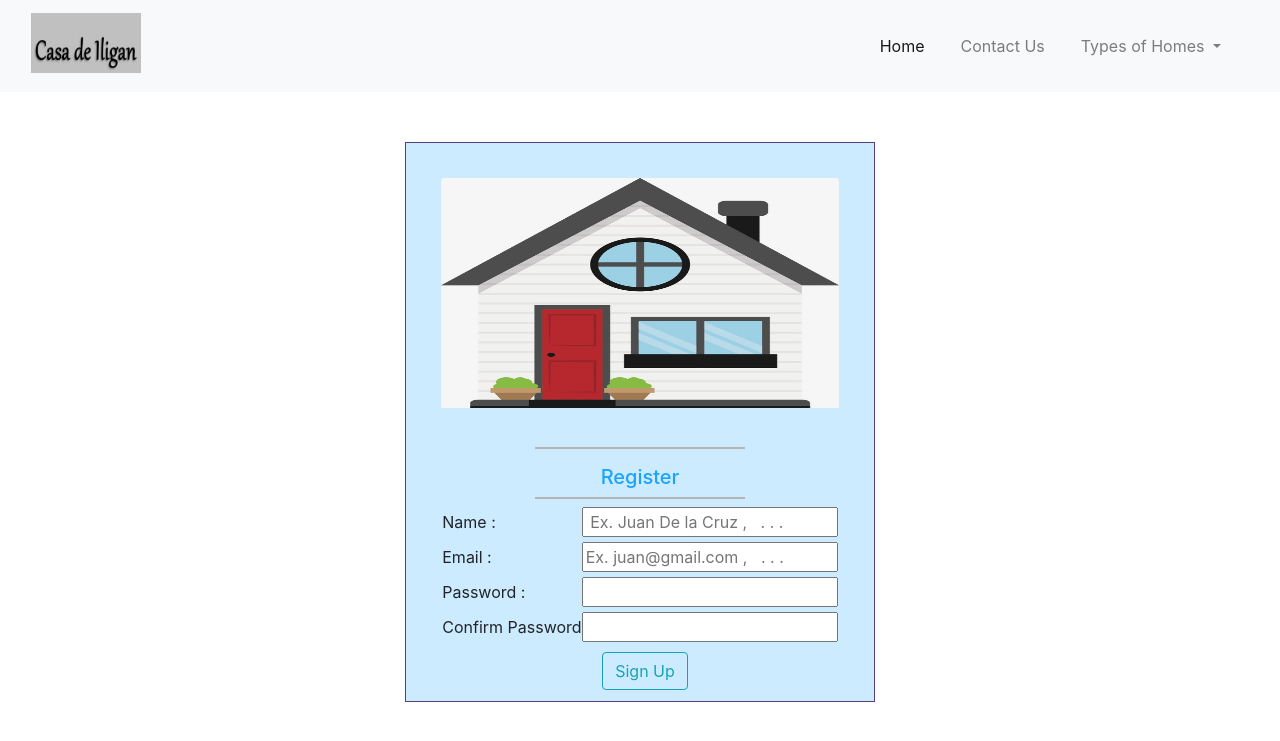
After one commit to drichardcarl/CasadeIligan, a Python web app: template frontend/templates/registration.html in a window 1280 px wide. The commit adds this page. Shown: the top 741 px of the page. Run offline with Jinja, Linux system fonts and the light colour scheme; the template is opened without the code that fills it, so the values that code supplies are empty; some libraries are stand-ins or nearby versions.

Commit message:
registration page completed

```diff
--- a/frontend/static/style.css
+++ b/frontend/static/style.css
@@ -58,9 +58,16 @@ border-radius:0;
 /*LOGIN*/
 
 .login{
-	margin-top: 145px;
+	margin-top:50px;
 	background-color:#ccebff;
 	border: 1px solid #563d7c;
+
+}
+.login hr{
+  border-top: 2px solid #b4b4b4;
+  width: 45%;
+  margin-top: .3rem;
+  margin-bottom: 0.5rem;
 }
 .login-head h5{
 	text-align: center;
@@ -68,40 +75,52 @@ border-radius:0;
 	padding-top: 0.5rem;
 	color:#1aa3ff;
 }
-.login-head{
-	margin: 0;
-	padding: 0;
-
-}
-
-.login hr{
-  border-top: 2px solid #b4b4b4;
-  width: 45%;
-  margin-top: .3rem;
-  margin-bottom: 0.5rem;
-}
 .login-head p{
-	padding:0;
-	margin:0;
 	color: blue;
 }
+ .login-field label{
+	text-align: left;
+	display: inline-block;
+	width:80px;
+	white-space: nowrap;
+	text-overflow: ellipsis;
+}
 .login-field {
-
 	padding-top: 10px;
 }
-.login-field h6{
-	margin: 0;
-	padding: 0;
-}
 .login-field a{
-
 	padding: 0;
 	padding-bottom: 0.5rem
 }
-
+.login-field button{
+	margin-bottom: 40px;
+}
 /** CARDS **/
 
-.card img{
+#card-img-home{
 	width:85%;
 	height: 250px;
 }
+
+
+/**-- Registration Form-- **/
+.card-img-top{
+	margin: 35px 0 10px 0;
+}
+.reg-label{
+
+	text-align: left;
+	display: inline-block;
+	width:135px;
+	white-space: nowrap;
+	text-overflow: ellipsis;
+}
+#reg-img{
+	width:85%;
+	height: 230px;
+}
+
+#reg-card{
+	width: 470px;
+	height:560px;
+}
--- /dev/null
+++ b/frontend/templates/registration.html
@@ -0,0 +1,93 @@
+<!DOCTYPE html>
+
+
+<html lang="en">
+<head>
+	<meta charset="utf-8">
+	<meta name="viewport" content="width=device-width, initial-scale=1">
+	<title>Sign Up | Casa de Iligan </title>
+	<link rel="stylesheet" href="https://maxcdn.bootstrapcdn.com/bootstrap/4.0.0/css/bootstrap.min.css">
+	<script src="https://ajax.googleapis.com/ajax/libs/jquery/3.3.1/jquery.min.js"></script>
+	<script src="https://cdnjs.cloudflare.com/ajax/libs/popper.js/1.12.9/umd/popper.min.js"></script>
+	<script src="https://maxcdn.bootstrapcdn.com/bootstrap/4.0.0/js/bootstrap.min.js"></script>
+	<script src="https://use.fontawesome.com/releases/v5.0.8/js/all.js"></script>
+
+	<link rel="stylesheet" type="text/css" href="{{ url_for('static', filename = 'style.css')}}">
+	<link rel="stylesheet" href="../static/style.css">
+</head>
+
+<body>
+
+<center>
+
+<!--  Navigation Pane -->
+<nav class="navbar navbar-expand-md navbar-light bg-light sticky-top">
+  <div class="container-fluid">
+    <div class="navbar-header">
+      <a class="navbar-brand" href="/">
+	<img src="../static/logo.jpg">
+	</a>
+    </div>
+
+    <ul class="navbar-nav ml-auto">
+      <li class="nav-item active">
+      	<a class="nav-link" href="#">Home </a></li><span class="caret"></span>
+      <li class="nav-item">
+      	<a class="nav-link" href="#">Contact Us </a></li><span class="caret"></span>
+      <li class="nav-item dropdown">
+        <a class="nav-link dropdown-toggle" data-toggle="dropdown" href="#"> Types of Homes </a>
+        <ul class="dropdown-menu">
+          <li class="nav-item"><a class="nav-link" href="#">Transient House </a></li>
+          <li class="nav-item"><a class="nav-link" href="#">Apartment </a></li>
+          <li class="nav-item"><a class="nav-link" href="#"> Boarding House</a></li>
+        </ul>
+      </li>
+    </ul>
+
+  </div>
+</nav>
+<!-- End of Nav -->
+
+
+<!-- Registration Form-->
+
+<div class="login" id="reg-card">
+
+	<img class="card-img-top" id="reg-img" src="../static/reg-background.jpg"><br><br>
+
+	<div class="login-head">
+	<hr>
+	<h5>Register </h5>
+	<hr>
+	</div>
+
+	<div class="reg-form">
+    <form action="{{url_for('add_submit')}}" method = "post">
+
+          <label class="reg-label" id="owner-name">Name :</label>
+          <input type="text" name = "owner-name" placeholder=" Ex. Juan De la Cruz ,   . . ." align="left" required>
+          <br>
+          <label class="reg-label" id="owner-email">Email :</label>
+          <input type="email" name="owner-email" placeholder="Ex. juan@gmail.com ,   . . ." align="right" required>
+          <br>
+          <label class="reg-label" id="owner-pass">Password :</label>
+          <input type="password" name="owner-pass" align="right" required>
+          <br>
+          <label class="reg-label" id="owner-pass-confirm">Confirm Password :</label>
+          <input type="password" name= "owner-pass-confirm" align="right" required>
+          <br>
+
+          <button class="btn btn-outline-info btn-md" id="reg-submit">Sign Up</button>
+
+      </form>
+	</div>
+
+
+</div>
+
+ <!-- End of Reg Form -->
+
+
+</body>
+
+</html>
```
Also changed, not shown: frontend/static/reg-background.jpg (added).
